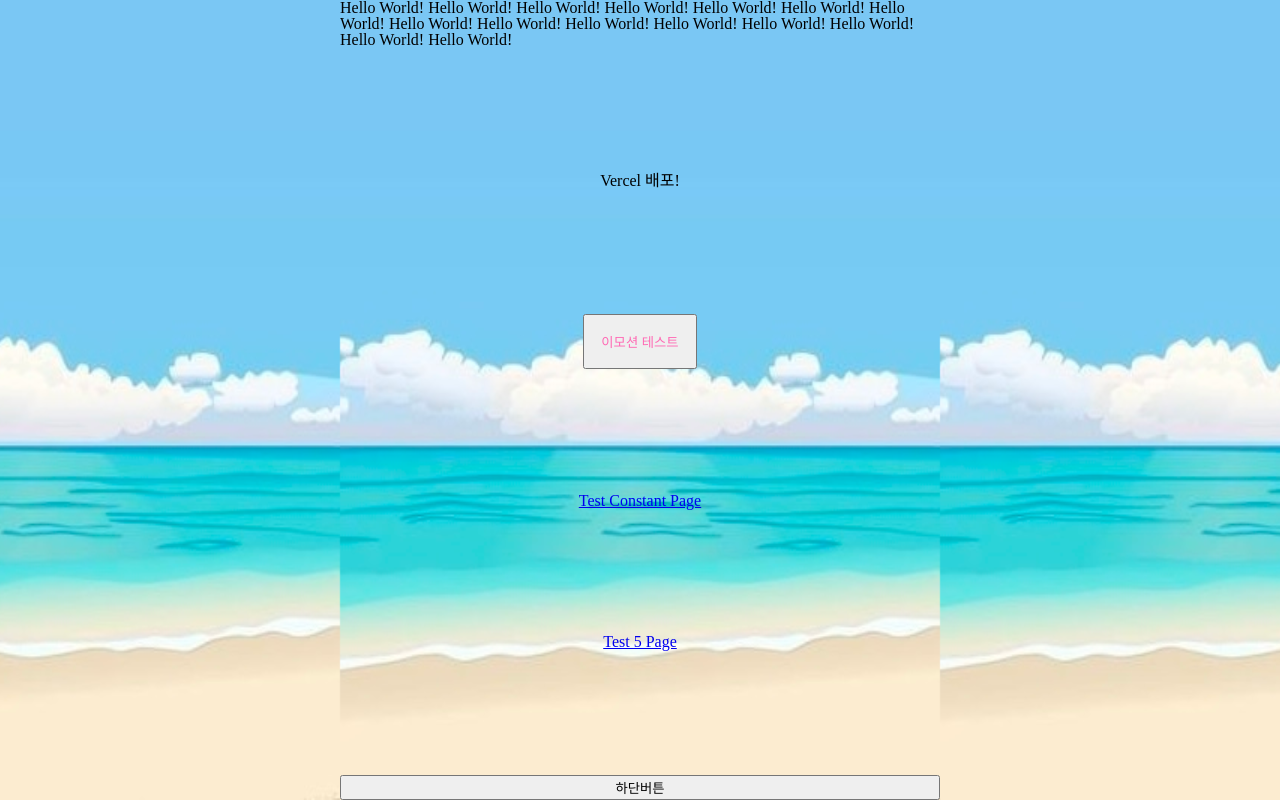
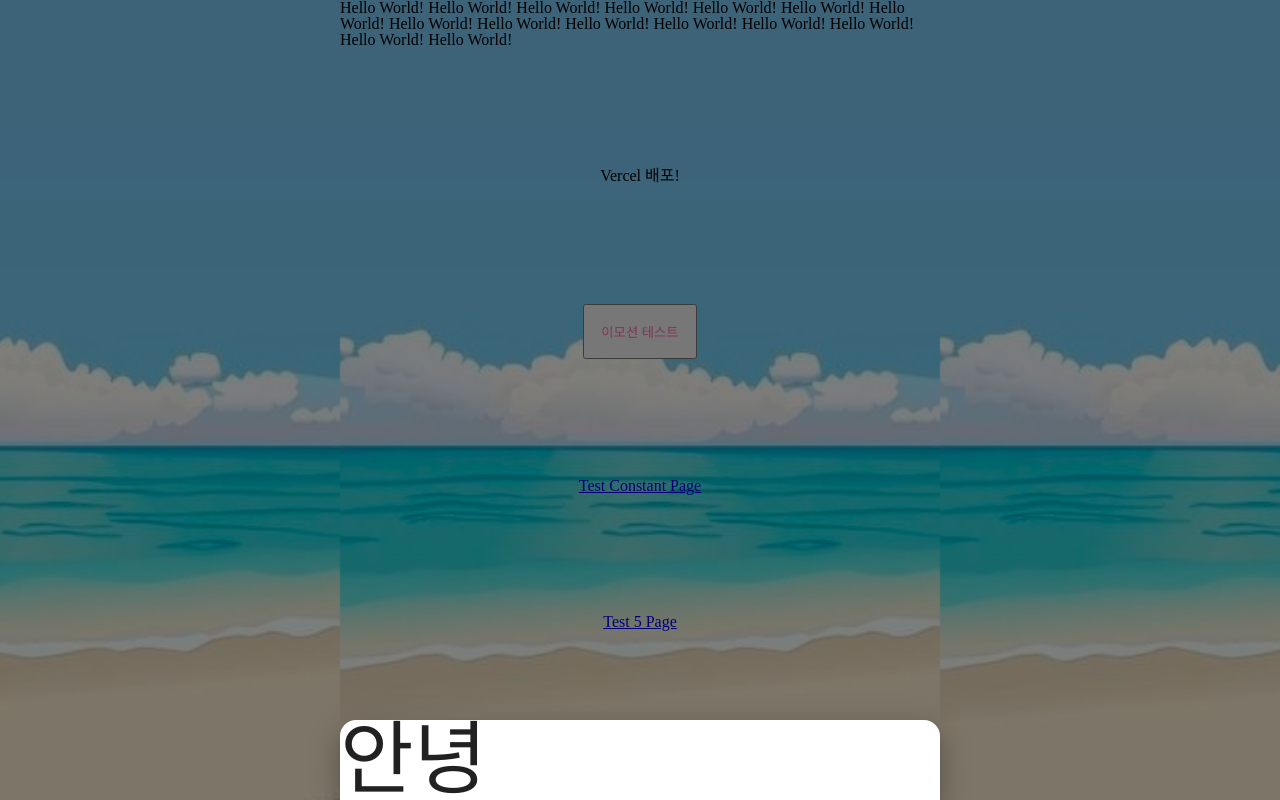
Before and after one commit to dnd-side-project/dnd-10th-4-frontend, a React (Vite) app: page / in a window 1280 px wide. Both pictures are taken after a click on the button "하단버튼". Built offline with nearby package versions, Linux system fonts and the light colour scheme.

Commit message:
✨ feat: Bottom-Sheet 기본 구조 구현

```diff
--- a/src/App.tsx
+++ b/src/App.tsx
@@ -1,10 +1,18 @@
+import { useState } from 'react';
 import { Link, Outlet } from 'react-router-dom';
 import Background from '@/components/Background';
 import BackgroundImg from '@/assets/ocean.jpeg';
 import EmotionTestButton from '@/components/EmotionTestButton';
 import { ROUTER_PATHS } from '@/router';
+import BottomSheet from './components/BottomSheet';
 
 const App = () => {
+  const [open, setOpen] = useState(false);
+
+  const toggleDrawer = (newOpen: boolean) => () => {
+    setOpen(newOpen);
+  };
+
   return (
     <Background imageUrl={BackgroundImg}>
       <h1>
@@ -17,7 +25,19 @@ const App = () => {
       <Link to={ROUTER_PATHS.TEST_CONSTANT}>Test Constant Page</Link>
       <Link to={ROUTER_PATHS.TEST_VARIABLE('5')}>Test 5 Page</Link>
       <Outlet />
-      <button css={{ width: '100%' }}>하단버튼</button>
+      <button
+        css={{ width: '100%', height: '50px' }}
+        onClick={toggleDrawer(true)}
+      >
+        하단버튼
+      </button>
+      <BottomSheet
+        open={open}
+        onClose={toggleDrawer(false)}
+        onOpen={toggleDrawer(true)}
+      >
+        <h1 css={{ fontSize: '5rem' }}>안녕</h1>
+      </BottomSheet>
     </Background>
   );
 };
--- a/src/components/Background/styles.ts
+++ b/src/components/Background/styles.ts
@@ -8,7 +8,7 @@ const style = {
     background-size: 37.5rem 100%;
     background-repeat: repeat-x;
 
-    @media (max-width: 768px) {
+    @media (max-width: 600px) {
       background-position: center;
       background-size: cover;
       background-repeat: no-repeat;
--- /dev/null
+++ b/src/components/BottomSheet/index.tsx
@@ -0,0 +1,28 @@
+import React from 'react';
+import SwipeableDrawer from '@mui/material/SwipeableDrawer';
+import styles from './styles';
+
+interface BottomSheetProps extends React.ComponentPropsWithoutRef<'div'> {
+  open: boolean;
+  onClose: () => void;
+  onOpen: () => void;
+  children: React.ReactNode;
+}
+
+const BottomSheet = ({ open, onClose, onOpen, children }: BottomSheetProps) => {
+  return (
+    <SwipeableDrawer
+      anchor="bottom"
+      open={open}
+      onClose={onClose}
+      onOpen={onOpen}
+      transitionDuration={400}
+      PaperProps={{ style: styles.paper }}
+    >
+      <div />
+      <div>{children}</div>
+    </SwipeableDrawer>
+  );
+};
+
+export default BottomSheet;
--- /dev/null
+++ b/src/components/BottomSheet/styles.ts
@@ -0,0 +1,13 @@
+const style = {
+  paper: {
+    borderRadius: '16px 16px 0px 0px',
+    margin: '0 auto',
+    overflowY: 'hidden' as const,
+    maxWidth: '600px',
+    '@media (max-width: 600px)': {
+      width: '100%',
+    },
+  },
+};
+
+export default style;
```
